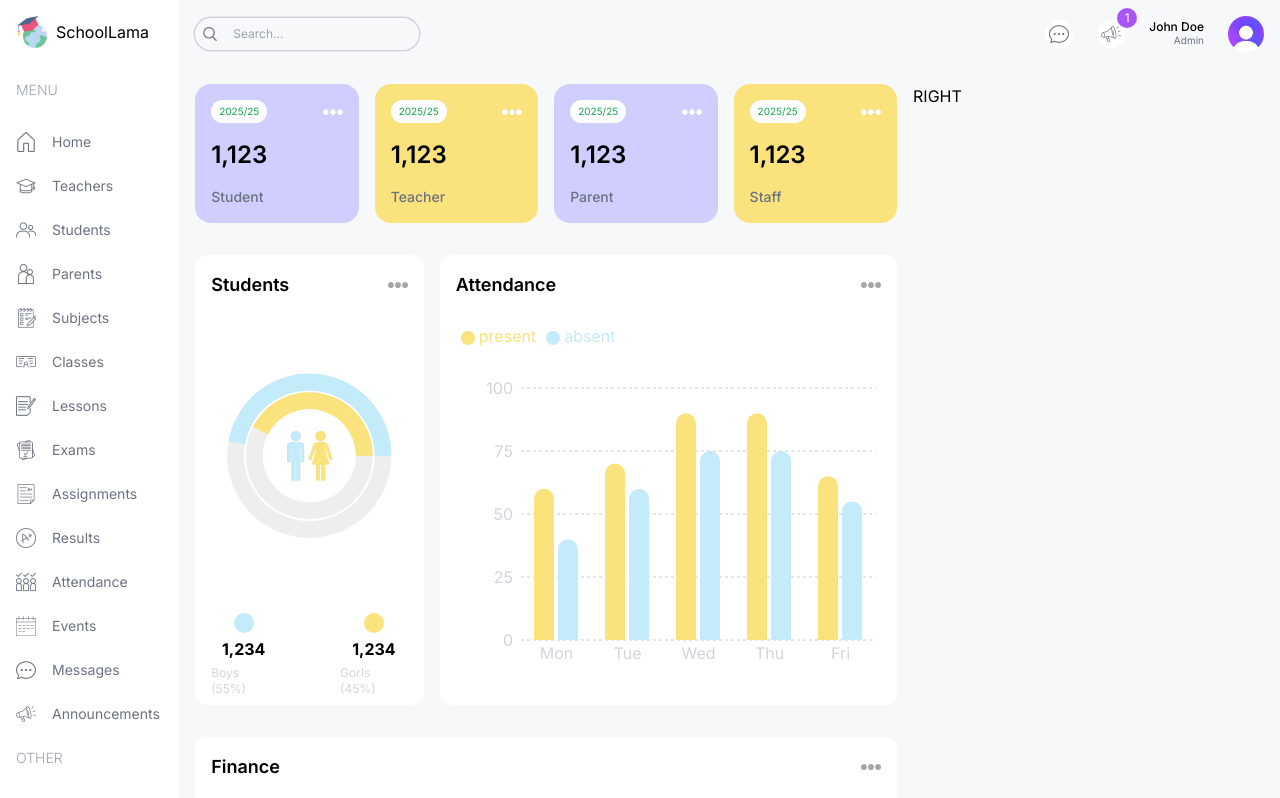
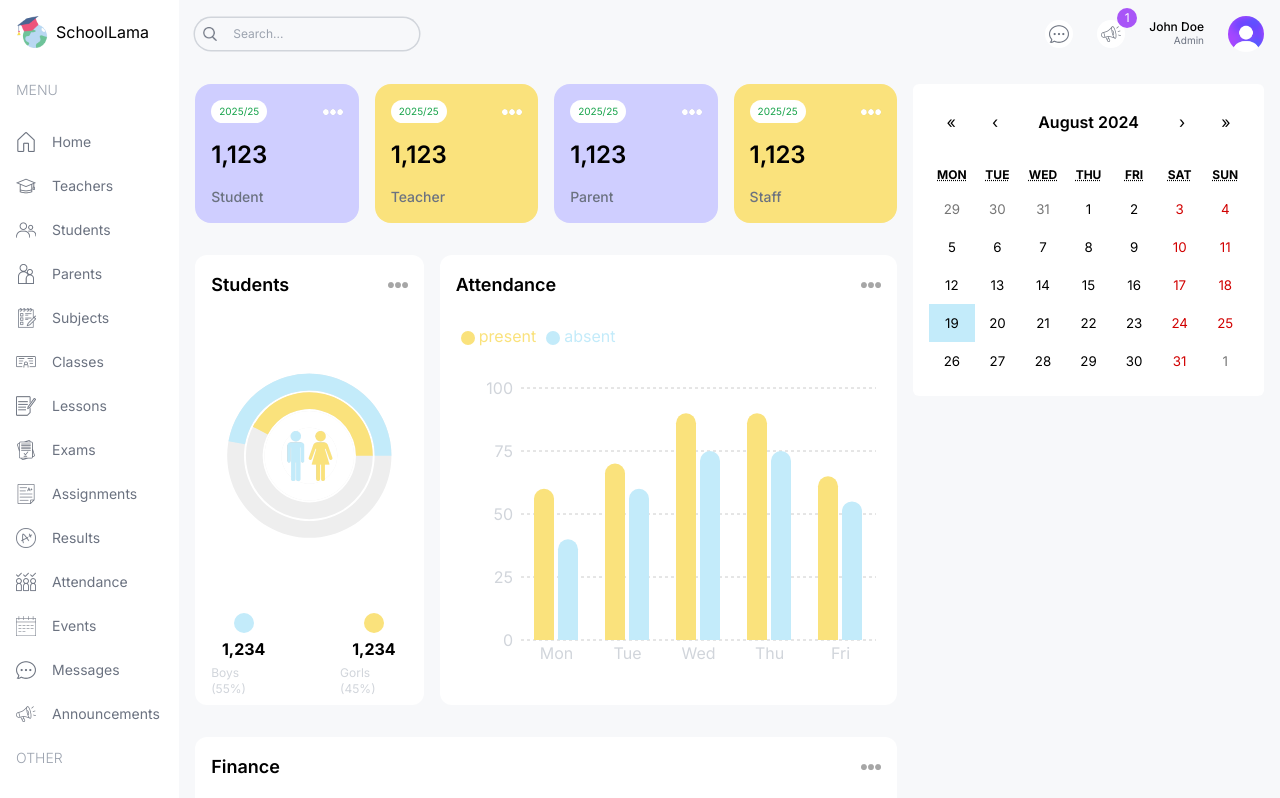
Before and after one commit to JeanCarlos80s/next-school-dashboard, a Next.js app: page /admin in a window 1280 px wide. Shown: the top 798 px of the page. Built offline with nearby package versions, Linux system fonts and the light colour scheme.

Commit message:
Add calendar component

```diff
--- a/package.json
+++ b/package.json
@@ -12,6 +12,7 @@
     "next": "14.2.5",
     "re-chart": "^1.0.0",
     "react": "^18",
+    "react-calendar": "^5.0.0",
     "react-dom": "^18",
     "recharts": "^2.12.7",
     "remove": "^0.1.5"
--- a/src/app/(dashboard)/admin/page.tsx
+++ b/src/app/(dashboard)/admin/page.tsx
@@ -1,5 +1,6 @@
 import AttendanceChart from "@/components/AttendanceChart"
 import CountCharts from "@/components/CountCharts"
+import EventCalendar from "@/components/EventCalendar"
 import FinanceCharts from "@/components/FinanceCharts"
 import UserCard from "@/components/UserCard"
 
@@ -32,7 +33,9 @@
         </div>
       </div>
       {/* RIGHT */}
-      <div className="w-fulll lg:w-1/3">RIGHT</div>
+      <div className="w-fulll lg:w-1/3 flex flex-col gap-8">
+        <EventCalendar />
+      </div>
     </div>
   )
 }
--- a/src/app/globals.css
+++ b/src/app/globals.css
@@ -1,3 +1,18 @@
 @tailwind base;
 @tailwind components;
 @tailwind utilities;
+
+.react-calendar {
+    width: 100% !important;
+    border: none !important;
+    font-family: "Inter", sans-serif !important;
+}
+
+.react-calendar__navigation__label {
+    font-weight: 600;
+}
+
+.react-calendar__tile--active {
+    background-color: #C3EBFA !important;
+    color: black !important;
+}
--- /dev/null
+++ b/src/components/EventCalendar.tsx
@@ -0,0 +1,20 @@
+"use client"
+
+import { useState } from "react";
+import Calendar from "react-calendar";
+import 'react-calendar/dist/Calendar.css';
+
+type ValuePiece = Date | null;
+
+type Value = ValuePiece | [ValuePiece, ValuePiece];
+
+const EventCalendar = () => {
+    const [value, onChange] = useState<Value>(new Date());
+    return (
+        <div className='bg-white p-4 rounded-md'>
+            <Calendar onChange={onChange} value={value} />
+        </div>
+    )
+}
+
+export default EventCalendar
```
